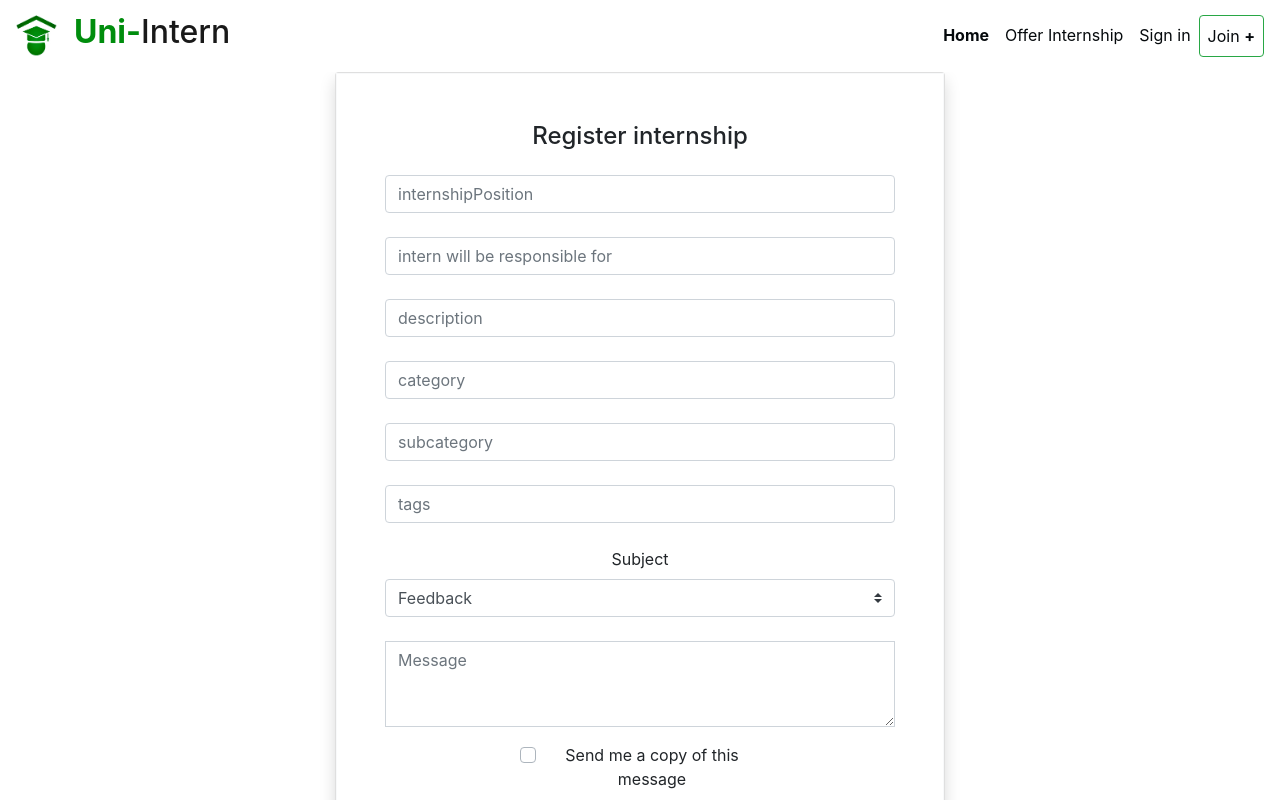
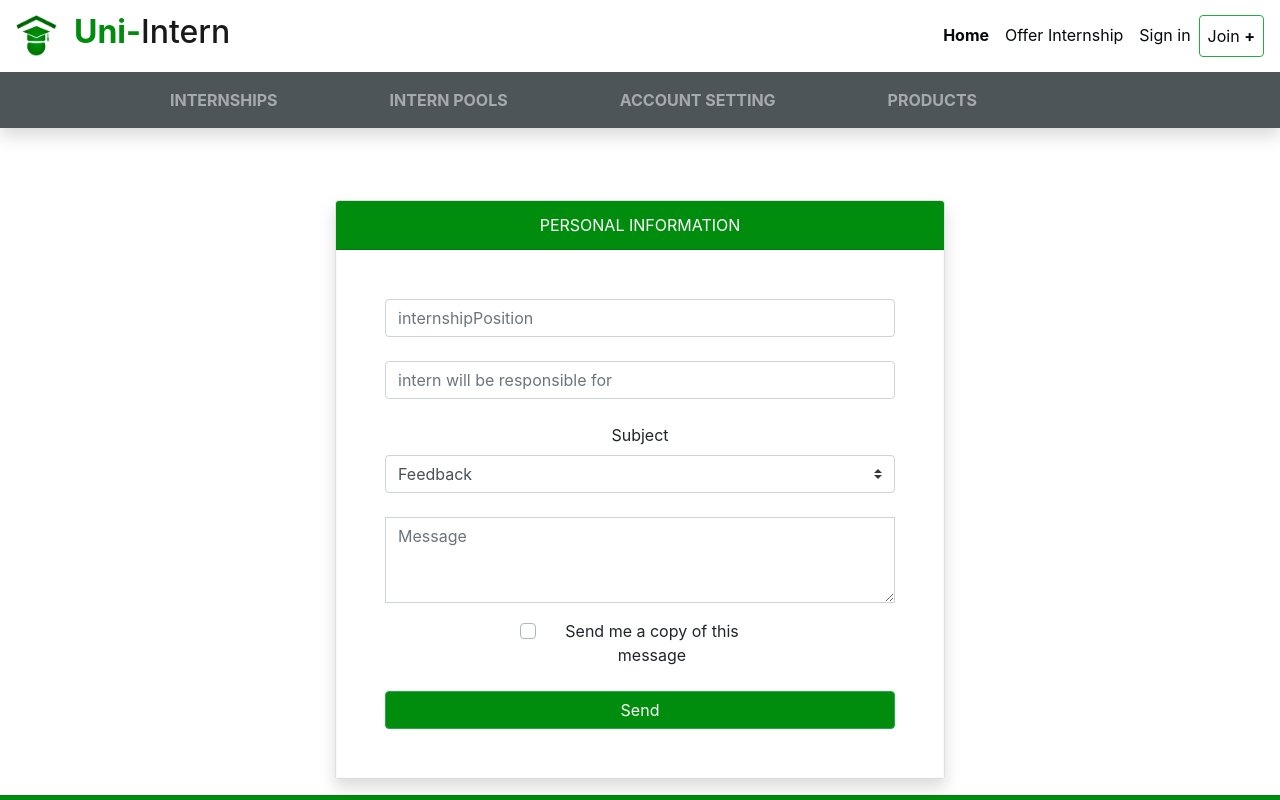
Before and after one commit to fideliscode/angular-PIEMIS, an Angular app: page /internships/new in a window 1280 px wide. Shown: the top 800 px of the page. Built offline with nearby package versions, Linux system fonts and the light colour scheme.

Commit message:
professional dashboard

```diff
--- a/src/app/internships/new-internship/new-internship.component.html
+++ b/src/app/internships/new-internship/new-internship.component.html
@@ -1,11 +1,46 @@
-<div class="container-fluid">
+<nav class="navbar navbar-expand-lg navbar-dark  shadow" style="background-color:#4e5559; ">
 
+    <button class="navbar-toggler" type="button" data-toggle="collapse"
+    data-target="#navbarSupportedContent" aria-controls="navbarSupportedContent"
+    aria-expanded="false" aria-label="Toggle navigation">
+      <span class="navbar-toggler-icon"></span>
+    </button>
+
+    <div class="collapse navbar-collapse  " id="navbarSupportedContent">
+
+          <ul class="navbar-nav mx-5 " style="padding-left:50px;" >
+              <li class="nav-item px-5" >
+                <a class="nav-link" href="#"><strong>INTERNSHIPS</strong></a>
+              </li>
+              <li class="nav-item px-5">
+                <a class="nav-link" href="#"><strong>INTERN POOLS</strong></a>
+              </li>
+              <li class="nav-item px-5">
+                  <a class="nav-link" href="#"> <strong>ACCOUNT SETTING</strong> </a>
+              </li>
+              <li class="nav-item px-5">
+                  <a class="nav-link" href="#"> <strong>PRODUCTS</strong> </a>
+              </li>
+
+
+            </ul>
+
+
+    </div>
+  </nav>
+<br>
+<br>
+<br>
+<div class="container-fluid " >
   <div class="row">
     <div class="col-lg-3">
 
     </div>
     <div class="col-lg-6">
       <div class="card shadow">
+          <div class="card-header text-center" style="background-color: #008d0d; color: #fff;">
+             PERSONAL INFORMATION
+            </div>
         <form class="text-center border border-light p-5">
             <!-- internshipPosition
             internshipfunction
@@ -15,14 +50,14 @@
             subcategory
             tags
        -->
-        <p class="h4 mb-4">Register internship</p>
+
         <div class="form-group">
         <input type="text" id="defaultContactFormName" class="form-control mb-4" placeholder="internshipPosition">
         <input type="email" id="defaultContactFormEmail" class="form-control mb-4" placeholder="intern will be responsible for">
-        <input type="text" id="defaultContactFormName" class="form-control mb-4" placeholder="description">
+        <!-- <input type="text" id="defaultContactFormName" class="form-control mb-4" placeholder="description">
         <input type="text" id="defaultContactFormName" class="form-control mb-4" placeholder="category">
         <input type="text" id="defaultContactFormName" class="form-control mb-4" placeholder="subcategory">
-        <input type="text" id="defaultContactFormName" class="form-control mb-4" placeholder="tags">
+        <input type="text" id="defaultContactFormName" class="form-control mb-4" placeholder="tags"> -->
 
         <label>Subject</label>
         <select class="browser-default custom-select mb-4">
@@ -43,11 +78,13 @@
             </div>
           </div>
         </div>
-        <button class="btn btn-info btn-block" type="submit">Send</button>
+        <button class="btn btn-success btn-outline btn-block " style="background-color: #008d0d;" type="submit">Send</button>
       </form>
       </div>
     </div>
-    <div class="col-lg-3"></div>
+    <div class="col-lg-3">
+
+    </div>
 
   </div>
 </div>
```
